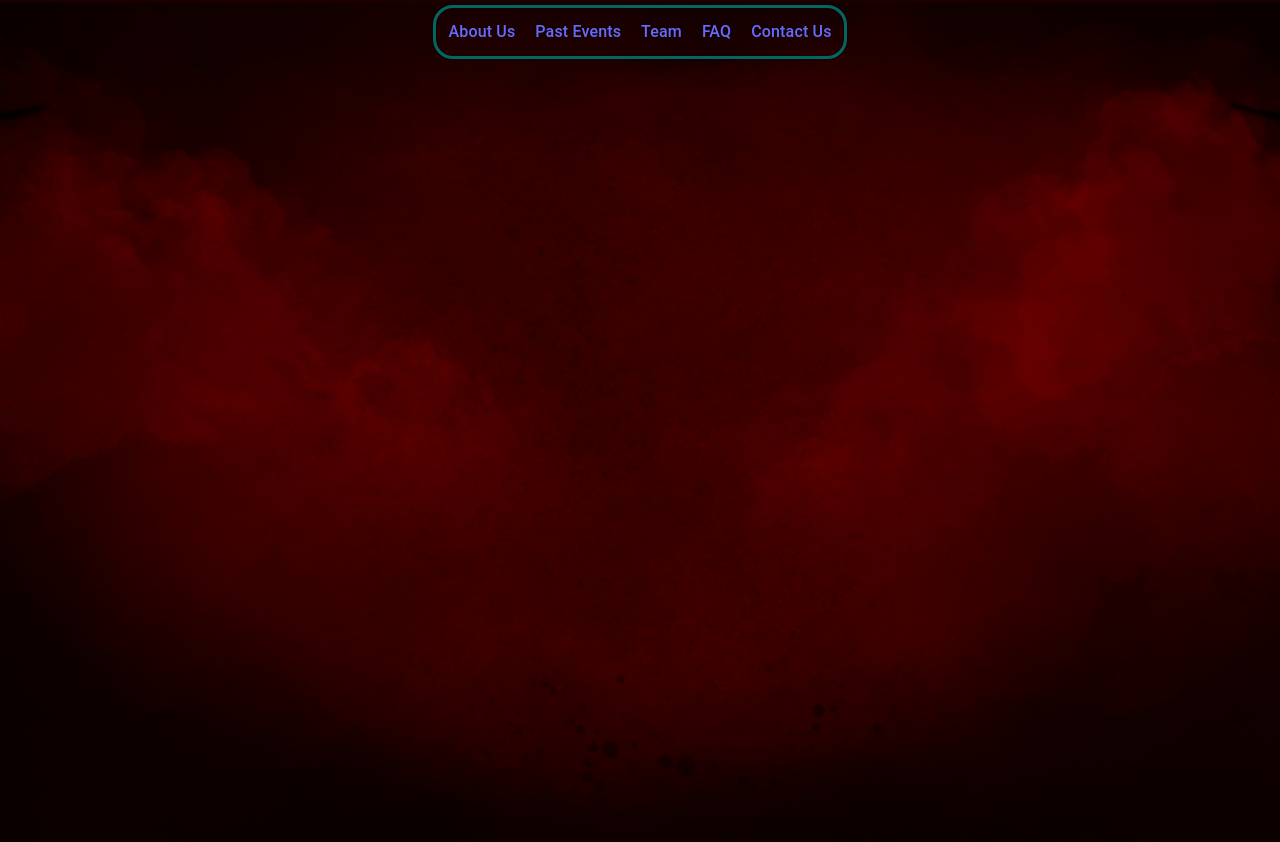
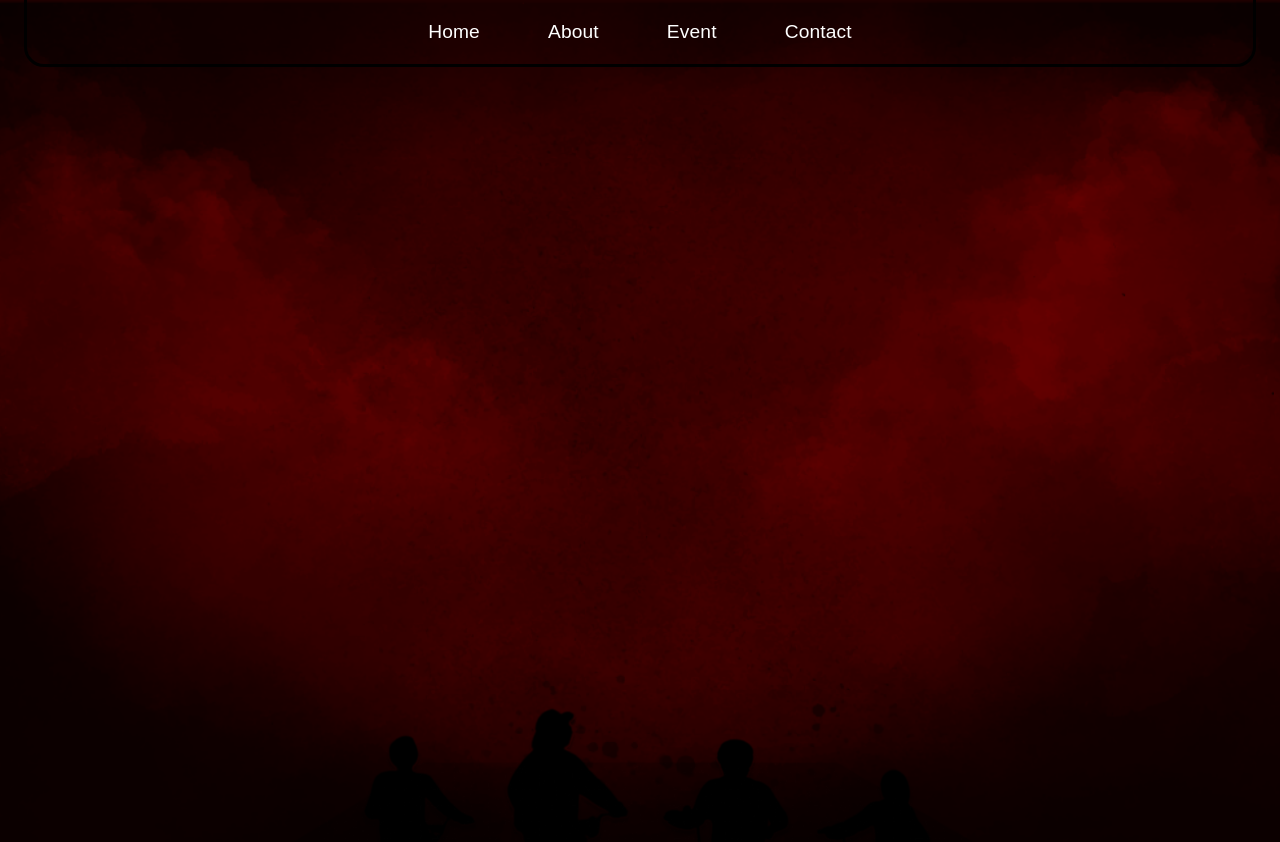
Before and after one commit to MohitSharma66/MediaMatrix, a React (Vite) app: page / in a window 1280 px wide. Shown: the top 842 px of the page. Built offline with nearby package versions, Linux system fonts and the light colour scheme.

Commit message:
Changed Navbar

```diff
--- a/package.json
+++ b/package.json
@@ -13,10 +13,13 @@
     "@emotion/react": "^11.13.3",
     "@emotion/styled": "^11.13.0",
     "@mui/material": "^6.1.4",
+    "@mui/system": "^6.1.4",
     "bootstrap": "^5.3.3",
     "framer-motion": "^11.11.9",
     "hamburger-react": "^2.5.1",
+    "install": "^0.13.0",
     "mui": "^0.0.1",
+    "npm": "^10.9.0",
     "prop-types": "^15.8.1",
     "react": "^18.3.1",
     "react-dom": "^18.3.1",
--- a/src/components/HomeAnimation.css
+++ b/src/components/HomeAnimation.css
@@ -21,7 +21,7 @@
 
 .Cycle {
     position: absolute;
-    bottom: 0;
+    bottom: -2vh;
     max-width: 80%;
 }
 
--- a/src/components/Navbar.css
+++ b/src/components/Navbar.css
@@ -13,8 +13,8 @@
 }
 
 .nav-button {
-    width: 120px;
-    height: 40px;
+    width: 300px;
+    height: 100px;
     border-radius: 40px !important;
     color: white;
     background-color: transparent;
@@ -23,13 +23,41 @@
     transition: background-color 0.3s ease, color 0.3s ease;
 }
 
-.navlist {
+/* Center the navbar items */
+/* Set navbar width to full and center nav links */
+.nav-list {
     display: flex;
-    gap: 1rem;
-    transition: background-color 0.3s ease;
-    background-color: transparent;
-    padding: 0.5rem 1rem;
+    justify-content: center; /* Center the nav links horizontally */
+    align-items: center; /* Center the nav links vertically */
+    width: 100%; /* Full width */
+    list-style: none; /* Remove list bullets */
+    gap: 3rem; /* Adjust gap between links as needed */
+    padding: 0; /* Remove padding */
+    margin: 0; /* Remove margin */
 }
+
+/* Styling for navigation links */
+.nav li {
+    padding: 10px; /* Optional padding around links */
+    font-family: 'Montserrat', sans-serif;
+    font-size: 1.2rem; /* Adjust the font size */
+    color: white; /* Adjust text color */
+    text-align: center;
+}
+
+/* Hover effect for links */
+.nav li:hover {
+    color: #ffcc00; /* Change link color on hover */
+}
+
+/* Full width responsive behavior */
+@media (max-width: 600px) {
+    .nav-list {
+        flex-direction: column; /* Stack items vertically on small screens */
+        gap: 1rem;
+    }
+}
+
 
 .navlist.black-background {
     background-color: black;
--- a/src/components/Navbar.jsx
+++ b/src/components/Navbar.jsx
@@ -3,19 +3,17 @@ import Box from '@mui/material/Box';
 import CssBaseline from '@mui/material/CssBaseline';
 import Divider from '@mui/material/Divider';
 import Drawer from '@mui/material/Drawer';
-import IconButton from '@mui/material/IconButton';
 import List from '@mui/material/List';
 import ListItem from '@mui/material/ListItem';
 import ListItemButton from '@mui/material/ListItemButton';
 import Toolbar from '@mui/material/Toolbar';
 import Typography from '@mui/material/Typography';
-import Hamburger from 'hamburger-react';
 import PropTypes from 'prop-types';
 import * as React from 'react';
 import { NavLink } from "react-router-dom";
 import "./Navbar.css";
 
-const navItems = ['About Us', 'Past Event', 'Team', 'FAQ', 'Contact Us'];
+const navItems = ['Home', 'About', 'Event', 'Contact'];
 
 function DrawerAppBar(props) {
   const { window } = props;
@@ -49,6 +47,27 @@ function DrawerAppBar(props) {
     }
   }, [window]);
 
+  const rgbaColor = (color, opacity) => {
+    const hexToRgb = (hex) => {
+      let r = 0, g = 0, b = 0;
+      // 3 digits
+      if (hex.length === 4) {
+        r = parseInt(hex[1] + hex[1], 16);
+        g = parseInt(hex[2] + hex[2], 16);
+        b = parseInt(hex[3] + hex[3], 16);
+      }
+      // 6 digits
+      else if (hex.length === 7) {
+        r = parseInt(hex[1] + hex[2], 16);
+        g = parseInt(hex[3] + hex[4], 16);
+        b = parseInt(hex[5] + hex[6], 16);
+      }
+      return `${r}, ${g}, ${b}`;
+    };
+
+    return `rgba(${hexToRgb(color)}, ${opacity})`;
+  };
+
   const drawer = (
     <Box onClick={handleDrawerToggle} sx={{ textAlign: 'center' }}>
       <div className="ham-head" style={{ display: "flex" }}>
@@ -58,18 +77,10 @@ function DrawerAppBar(props) {
       </div>
       <Divider />
       <List>
-        {/* {navItems.map((item) => (
-          <ListItem key={item} disablePadding>
-            <ListItemButton sx={{ textAlign: 'center' }} href={`#${item}`} onClick={() => setOpen(prev => !prev)}>
-              <ListItemText primary={item} disableTypography={true} sx={{ fontFamily: "Montserrat" }} />
-            </ListItemButton>
-          </ListItem>
-        ))} */}
-         <ListItem><ListItemButton href="#About Us" onClick={()=>setOpen(false)}>About Us</ListItemButton></ListItem>
-         <NavLink to="/past-events"><ListItem><ListItemButton onClick={()=>setOpen(false)}>Past Events</ListItemButton></ListItem></NavLink>
-        <NavLink to="/team"><ListItem><ListItemButton onClick={()=>setOpen(false)}>Team</ListItemButton></ListItem></NavLink>
-        <ListItem><ListItemButton href="#FAQ" onClick={()=>setOpen(false)}>FAQ</ListItemButton></ListItem>
-        <ListItem><ListItemButton href="#Contact Us" onClick={()=>setOpen(false)}>Contact Us</ListItemButton></ListItem>
+         <ListItem><ListItemButton href="#Event" onClick={()=>setOpen(false)}>Event</ListItemButton></ListItem>
+        <NavLink to="/about"><ListItem><ListItemButton onClick={()=>setOpen(false)}>About</ListItemButton></ListItem></NavLink>
+        <NavLink to="/"><ListItem><ListItemButton onClick={()=>setOpen(false)}>Home</ListItemButton></ListItem></NavLink>
+        <ListItem><ListItemButton href="#Contact" onClick={()=>setOpen(false)}>Contact</ListItemButton></ListItem>
       </List>
     </Box>
   );
@@ -80,61 +91,40 @@ function DrawerAppBar(props) {
     <div className='nav'>
       <Box sx={{ display: 'flex' }}>
         <CssBaseline />
-        <AppBar component="nav" sx={{
+        <AppBar
+  component="nav"
+  sx={{
     height: "8vh",
+    width: "100%", // Full width of screen
     background: backgroundColor,
-          display: "flex",
-          justifyContent: "center",
     boxShadow: "0",
     zIndex: "1201",
-          transition: "background 0.3s ease"
-        }}>
-          <Toolbar>
-            <div className="ham">
-              <IconButton
-                color="inherit"
-                aria-label="open drawer"
-                edge="start"
-                onClick={handleDrawerToggle}
-                sx={{ mr: 2, display: { sm: 'none' }, zIndex: "1201" }}
+    transition: "background 0.3s ease",
+  }}
 >
-                <Hamburger toggled={isOpen} toggle={setOpen}
-                  aria-label="open drawer"
-                  edge="start"
-                  className="hamburger-icon"
-                  sx={{ zIndex: "1201" }}
-                />
-              </IconButton>
-            </div>
-            {/* <div className="nav-logo">
-              <img src={Logo} alt="Logo" />
-            </div> */}
-            <Box sx={{ display: { xs: 'none', sm: 'flex', background: "transparent",
-                    borderRadius: "20px",
-                    boxShadow: "0 4px 30px rgba(0, 0, 0, 0.1)",
-                    backdropFilter: "blur(5.4px)",
-                    webkitBackdropFilter: "blur(5.4px)",
-                     marginRight:"auto", gap:"2vh",padding:"0.5vh",border: "3px solid #006765",margin:"auto"} }}>
-              {/* {navItems.map((item) => (
-                <Button
-                  key={item}
-                  sx={{ color: navlistColor, fontFamily: "Montserrat"}}
-                  href={`#${item}`}
+  <Toolbar sx={{ display: "flex", justifyContent: "center", width: "100%" }}>
+    <Box
+      sx={{
+        display: { xs: 'none', sm: 'flex' },
+        width: '100%',
+        background: "transparent",
+        gap: "2rem",
+        border: `3px solid ${rgbaColor(backgroundColor, 2)}`,
+        borderBottomLeftRadius: "20px",
+        borderBottomRightRadius: "20px",
+        padding: "1vh",
+      }}
     >
-                  {item}
-                </Button>
-              ))} */}
-                 <ul style={{display:'flex', justifyContent:"space-between", listStyle:"none", gap:"2.5vh", margin:"1vh", paddingLeft:"0"}} className='nav-list'>
-              <a href="/about"><li>About Us</li></a>
-              <NavLink to="/past-events"><li>Past Events</li></NavLink>
-             <NavLink to="/team"><li>Team</li></NavLink>
-              <a href="#FAQ"><li>FAQ</li></a>
-              <a href="#Contact Us"><li>Contact Us</li></a>
+      <ul className="nav-list">
+        <NavLink to="/"><li>Home</li></NavLink>
+        <NavLink to="/about"><li>About</li></NavLink>
+        <a href="#Event"><li>Event</li></a>
+        <a href="#Contact"><li>Contact</li></a>
       </ul>
     </Box>
-            {/* <button className='nav-button'>Contact Us</button> */}
   </Toolbar>
 </AppBar>
+
         <nav>
           <Drawer
             container={container}
@@ -154,7 +144,7 @@ function DrawerAppBar(props) {
                 boxShadow: "0 4px 30px rgba(0, 0, 0, 0.1)",
                 backdropFilter: "blur(6px)",
                 webkitBackdropFilter: "blur(6px)",
-                border: "1px solid rgba(88, 0, 140, 0.3)",
+                border: "1px solid red",
                 color: "white",
                 zIndex: "1"
               }
```
Also changed, not shown: 1 other file (tests, documents, lock files or other folders). Lines whose indentation alone changed are shown as unchanged.
